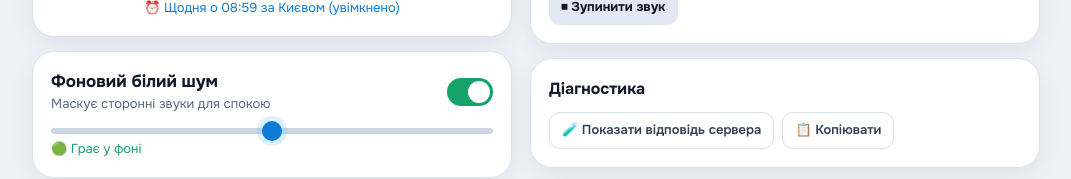
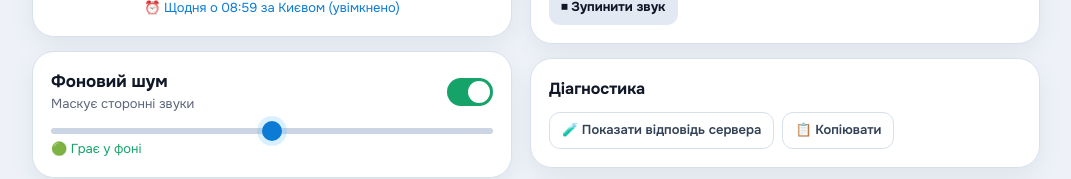
Before and after one commit to kiss-archangel/tryvoha-monitor, a plain HTML site: page index.html in a window 1280 px wide. Shown: the part 1165-1344 px from the top of the page, without its empty margins (104-1175 px from the left). Drawn offline with Linux system fonts and the light colour scheme; no server answers.

Commit message:
Update index.html

```diff
--- a/index.html
+++ b/index.html
@@ -163,7 +163,7 @@ select,input[type=text],input[type=time],input[type=password]{width:100%;backgro
     <div class="hint" id="silHint">⏰ Щодня о 08:59 (увімкнено)</div>
   </div>
   <div class="card noise">
-    <div class="row"><div><h2>Фоновий білий шум</h2><div class="st">Маскує сторонні звуки для спокою</div></div>
+    <div class="row"><div><h2>Фоновий шум</h2><div class="st">Маскує сторонні звуки</div></div>
       <button class="sw" id="noiseSw" role="switch" aria-checked="false" aria-label="Білий шум"></button></div>
     <input type="range" id="noiseVol" min="0" max="100" value="50" aria-label="Гучність шуму">
     <div class="st" id="noiseSt">Вимкнено</div>
```
